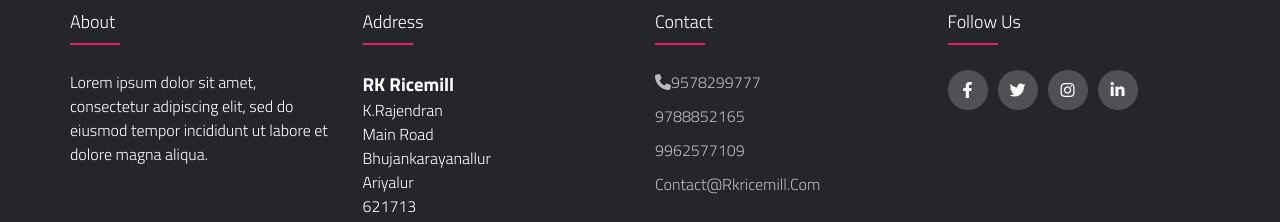
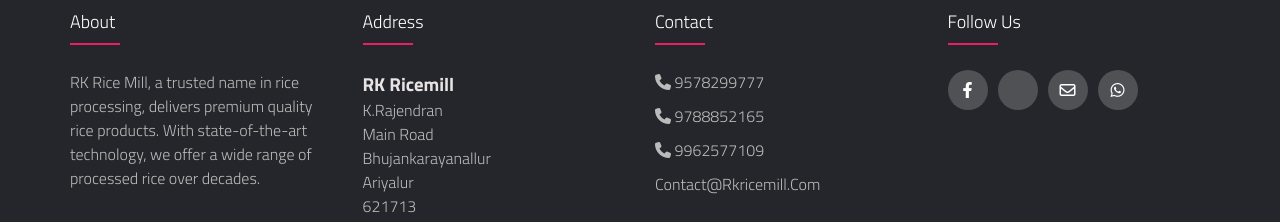
Before and after one commit to Madhubalan22/RK_rice, a React (Create React App) app: page /contact in a window 1280 px wide. Shown: the part 730-952 px from the top of the page. Built offline with nearby package versions, Linux system fonts and the light colour scheme.

Commit message:
footed completed

```diff
--- a/src/components/footer.js
+++ b/src/components/footer.js
@@ -10,8 +10,7 @@
   	 	<div className="row">
   	 		<div className="footer-col">
   	 			<h4>About</h4>
-  	 			<p> Lorem ipsum dolor sit amet, consectetur adipiscing elit, sed do eiusmod tempor incididunt ut labore et dolore magna aliqua.
-
+				<p>RK Rice Mill, a trusted name in rice processing, delivers premium quality rice products. With state-of-the-art technology, we offer a wide range of processed rice over decades.
           </p>
   	 		</div>
   	 		<div className="footer-col">
@@ -23,10 +22,10 @@
   	 		<div className="footer-col">
   	 			<h4>Contact</h4>
   	 			<ul>
-  	 				<li><a href="#"><i class="fa-solid fa-phone"></i>9578299777</a></li>
-					<li><a href="#">9788852165</a></li>
-					<li><a href="#">9962577109</a></li>
-  	 				<li><a href="#">contact@rkricemill.com</a></li>
+  	 				<li><a href="tel:9578299777"><i class="fa-solid fa-phone"> </i>  9578299777</a></li>
+					<li><a href="tel:9788852165"><i class="fa-solid fa-phone"> </i>  9788852165</a></li>
+					<li><a href="tel:9962577109"><i class="fa-solid fa-phone"> </i>  9962577109</a></li>
+  	 				<li><a href="mailto:contact@rkricemill.com">contact@rkricemill.com</a></li>
 
 
   	 			</ul>
@@ -34,10 +33,10 @@
   	 		<div className="footer-col">
   	 			<h4>follow us</h4>
   	 			<div className="social-links">
-  	 				<a href="#"><i className="fab fa-facebook-f"></i></a>
-  	 				<a href="#"><i className="fab fa-twitter"></i></a>
-  	 				<a href="#"><i className="fab fa-instagram"></i></a>
-  	 				<a href="#"><i className="fab fa-linkedin-in"></i></a>
+  	 				<a href="https://www.facebook.com/yugendranrajendran.r"><i className="fab fa-facebook-f"></i></a>
+  	 				<a href="https://twitter.com/madhubalan22_"><i className="fab fa-x-twitter"></i></a>
+  	 				<a href="mailto:contact@rkricemill.com"><i class="fa-regular fa-envelope"></i></a>
+  	 				<a href="https://wa.me/+919788852165"><i class="fa-brands fa-whatsapp"></i></a>
   	 			</div>
   	 		</div>
   	 	</div>
--- a/src/styles/footer.css
+++ b/src/styles/footer.css
@@ -29,7 +29,7 @@
    padding: 0 15px;
 }
 h3{
-	color:white;
+	color:rgb(233, 228, 228);
 }
 .footer-col h4{
 	font-size: 18px;
@@ -53,7 +53,7 @@
 	margin-bottom: 10px;
 }
 p{
-    color: white;
+    color: #bbbbbb;
 }
 .footer-col ul li a{
 	font-size: 16px;
```
